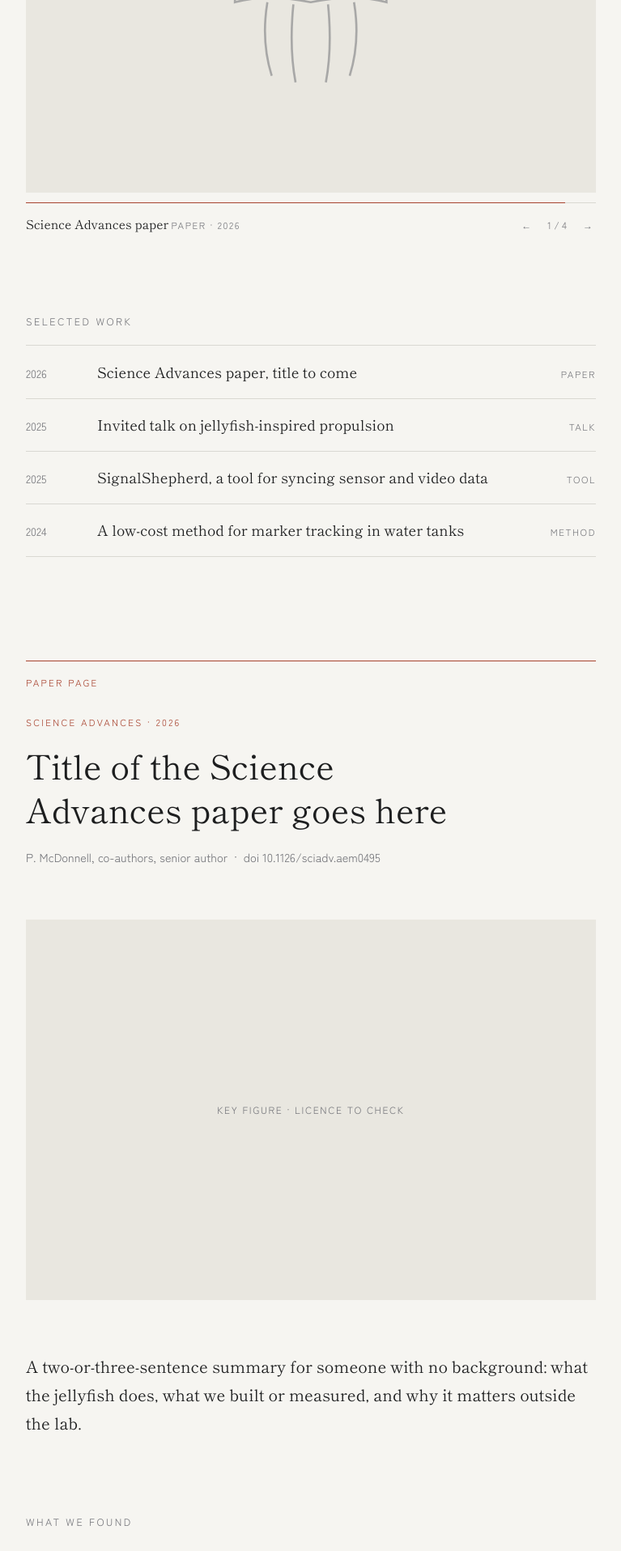
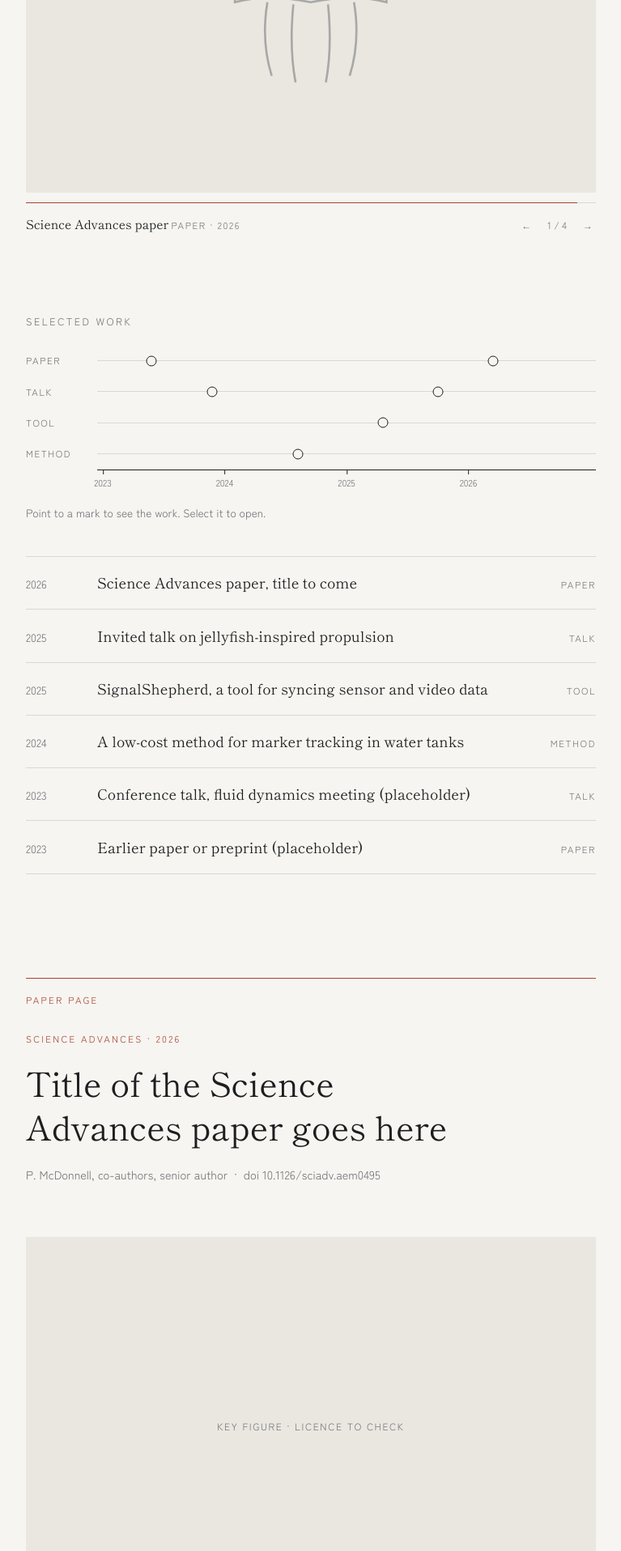
Before and after one commit to Parker-McDonnell/Parker-McDonnell.github.io, a Jekyll site: the page concepts/ma-slideshow/index.html, which Jekyll copies as it is, in a window 1280 px wide. Shown: the part 755-2671 px from the top of the page at 81% size, without its empty margins (256-1023 px from the left). Built offline with Jekyll 4.4.1, drawn with Linux system fonts in a browser that asks for light colours.

Commit message:
Concept A slideshow: add a timeline of selected work
One lane per kind of work, marks placed by date and linked both ways
to the list below, which the timeline is drawn from.

Co-Authored-By: Claude Opus 5.5 <noreply@anthropic.com>

```diff
--- a/concepts/ma-slideshow/index.html
+++ b/concepts/ma-slideshow/index.html
@@ -48,6 +48,22 @@ h2 { font: 400 .78rem var(--body); letter-spacing: .2em; text-transform: upperca
 .index { list-style: none; margin: 0; padding: 0; border-top: 1px solid var(--rule); }
 .index li a { display: grid; grid-template-columns: 4.5rem 1fr auto; gap: 1rem; padding-block: 1.15rem; border-bottom: 1px solid var(--rule); align-items: baseline; transition: padding .4s ease; }
 .index li a:hover { padding-left: .6rem; }
+.index li a.on { padding-left: .6rem; }
+.index li a.on .t { color: var(--shu); }
+/* timeline: one lane per kind of work, marks placed by date; drawn from the list below, so the two never disagree */
+.tl { margin: 0 0 2.5rem; }
+.lane { display: grid; grid-template-columns: 4.5rem minmax(0, 1fr); gap: 1rem; align-items: center; height: 2.4rem; }
+.track { position: relative; height: 100%; background: linear-gradient(var(--rule), var(--rule)) center / 100% 1px no-repeat; }
+.rail { position: absolute; inset: 0 7px; }
+.dot { position: absolute; top: 50%; width: 11px; height: 11px; border-radius: 50%; border: 1px solid var(--ink); background: var(--paper); transform: translate(-50%, -50%); transition: transform .3s ease, background .3s ease, border-color .3s ease; }
+.dot::before { content: ""; position: absolute; inset: -10px; }
+.dot:hover, .dot:focus-visible, .dot.on { background: var(--shu); border-color: var(--shu); transform: translate(-50%, -50%) scale(1.35); outline: none; }
+.axis { height: 1.6rem; }
+.axis .track { background: none; border-top: 1px solid var(--ink); align-self: start; }
+.tick { position: absolute; top: 0; transform: translateX(-50%); font-size: .72rem; color: var(--mute); font-variant-numeric: tabular-nums; padding-top: .35rem; }
+.tick::before { content: ""; position: absolute; top: 0; left: 50%; height: 5px; border-left: 1px solid var(--ink); }
+.readout { margin: 1rem 0 0; min-height: 1.6rem; font-size: .85rem; color: var(--mute); }
+.readout b { font: 400 1rem var(--display); color: var(--ink); }
 .yr { font-variant-numeric: tabular-nums; color: var(--mute); font-size: .85rem; }
 .t { font: 400 1.12rem/1.45 var(--display); min-width: 0; }
 .kind { font-size: .72rem; letter-spacing: .14em; text-transform: uppercase; color: var(--mute); }
@@ -93,11 +109,19 @@ footer { margin-top: 6rem; font-size: .75rem; color: var(--mute); }
   </section>
 
   <h2 id="works">Selected work</h2>
-  <ul class="index">
-    <li><a href="#paper"><span class="yr">2026</span><span class="t">Science Advances paper, title to come</span><span class="kind">Paper</span></a></li>
-    <li><a href="#"><span class="yr">2025</span><span class="t">Invited talk on jellyfish-inspired propulsion</span><span class="kind">Talk</span></a></li>
-    <li><a href="#"><span class="yr">2025</span><span class="t">SignalShepherd, a tool for syncing sensor and video data</span><span class="kind">Tool</span></a></li>
-    <li><a href="#"><span class="yr">2024</span><span class="t">A low-cost method for marker tracking in water tanks</span><span class="kind">Method</span></a></li>
+  <figure class="tl" id="tl" aria-label="Timeline of selected work">
+    <div id="lanes"></div>
+    <div class="lane axis"><span></span><div class="track"><div class="rail" id="axis"></div></div></div>
+    <figcaption class="readout" id="readout">Point to a mark to see the work. Select it to open.</figcaption>
+  </figure>
+
+  <ul class="index" id="index">
+    <li><a href="#paper" data-date="2026.2"><span class="yr">2026</span><span class="t">Science Advances paper, title to come</span><span class="kind">Paper</span></a></li>
+    <li><a href="#" data-date="2025.75"><span class="yr">2025</span><span class="t">Invited talk on jellyfish-inspired propulsion</span><span class="kind">Talk</span></a></li>
+    <li><a href="#" data-date="2025.3"><span class="yr">2025</span><span class="t">SignalShepherd, a tool for syncing sensor and video data</span><span class="kind">Tool</span></a></li>
+    <li><a href="#" data-date="2024.6"><span class="yr">2024</span><span class="t">A low-cost method for marker tracking in water tanks</span><span class="kind">Method</span></a></li>
+    <li><a href="#" data-date="2023.9"><span class="yr">2023</span><span class="t">Conference talk, fluid dynamics meeting (placeholder)</span><span class="kind">Talk</span></a></li>
+    <li><a href="#" data-date="2023.4"><span class="yr">2023</span><span class="t">Earlier paper or preprint (placeholder)</span><span class="kind">Paper</span></a></li>
   </ul>
 
   <p class="divider" id="paper">Paper page</p>
@@ -186,4 +210,40 @@ footer { margin-top: 6rem; font-size: .75rem; color: var(--mute); }
   addEventListener('resize', () => box.scrollTo({ left: i * box.clientWidth, behavior: 'instant' }));
   restart();
 })();
+
+(() => {
+  const rows = [...document.querySelectorAll('#index a')];
+  const readout = document.getElementById('readout'), rest = readout.innerHTML;
+  const dates = rows.map(a => +a.dataset.date);
+  const y0 = Math.floor(Math.min(...dates)), y1 = Math.ceil(Math.max(...dates) + 0.01);
+  const pos = d => ((d - y0) / (y1 - y0) * 100) + '%';
+  const kinds = ['Paper', 'Talk', 'Tool', 'Method'];
+  const lanes = document.getElementById('lanes');
+  const rails = {};
+  for (const k of kinds) {
+    if (!rows.some(a => a.querySelector('.kind').textContent === k)) continue;
+    const lane = document.createElement('div');
+    lane.className = 'lane';
+    lane.innerHTML = `<span class="kind">${k}</span><div class="track"><div class="rail"></div></div>`;
+    lanes.append(lane);
+    rails[k] = lane.querySelector('.rail');
+  }
+  const axis = document.getElementById('axis');
+  for (let y = y0; y < y1; y++) axis.insertAdjacentHTML('beforeend', `<span class="tick" style="left:${pos(y)}">${y}</span>`);
+  rows.forEach(a => {
+    const k = a.querySelector('.kind').textContent, t = a.querySelector('.t').textContent;
+    const dot = document.createElement('a');
+    dot.className = 'dot';
+    dot.href = a.getAttribute('href');
+    dot.style.left = pos(+a.dataset.date);
+    dot.setAttribute('aria-label', `${a.querySelector('.yr').textContent}, ${k}: ${t}`);
+    rails[k].append(dot);
+    const on = () => { dot.classList.add('on'); a.classList.add('on'); readout.innerHTML = `${a.querySelector('.yr').textContent} · ${k} &nbsp;<b></b>`; readout.querySelector('b').textContent = t; };
+    const off = () => { dot.classList.remove('on'); a.classList.remove('on'); readout.innerHTML = rest; };
+    for (const el of [dot, a]) {
+      el.addEventListener('mouseenter', on); el.addEventListener('mouseleave', off);
+      el.addEventListener('focus', on); el.addEventListener('blur', off);
+    }
+  });
+})();
 </script>
```
